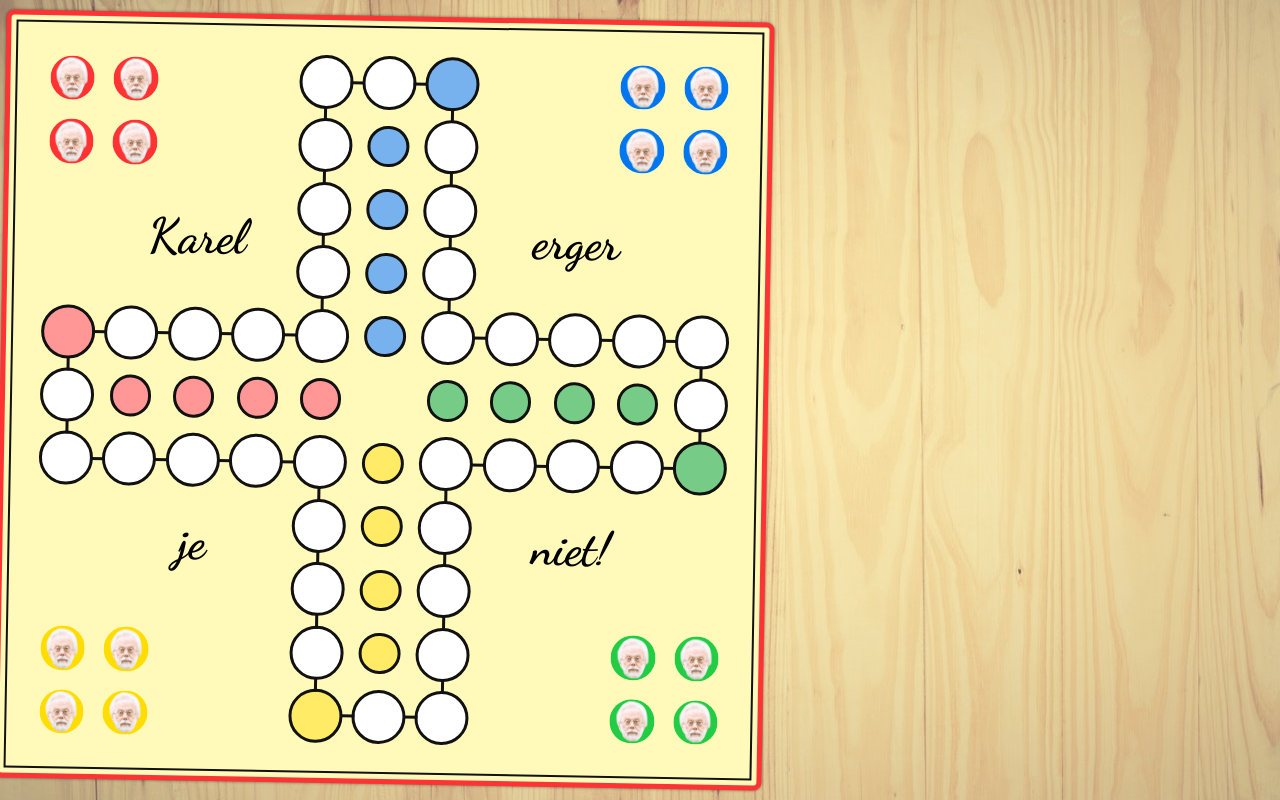
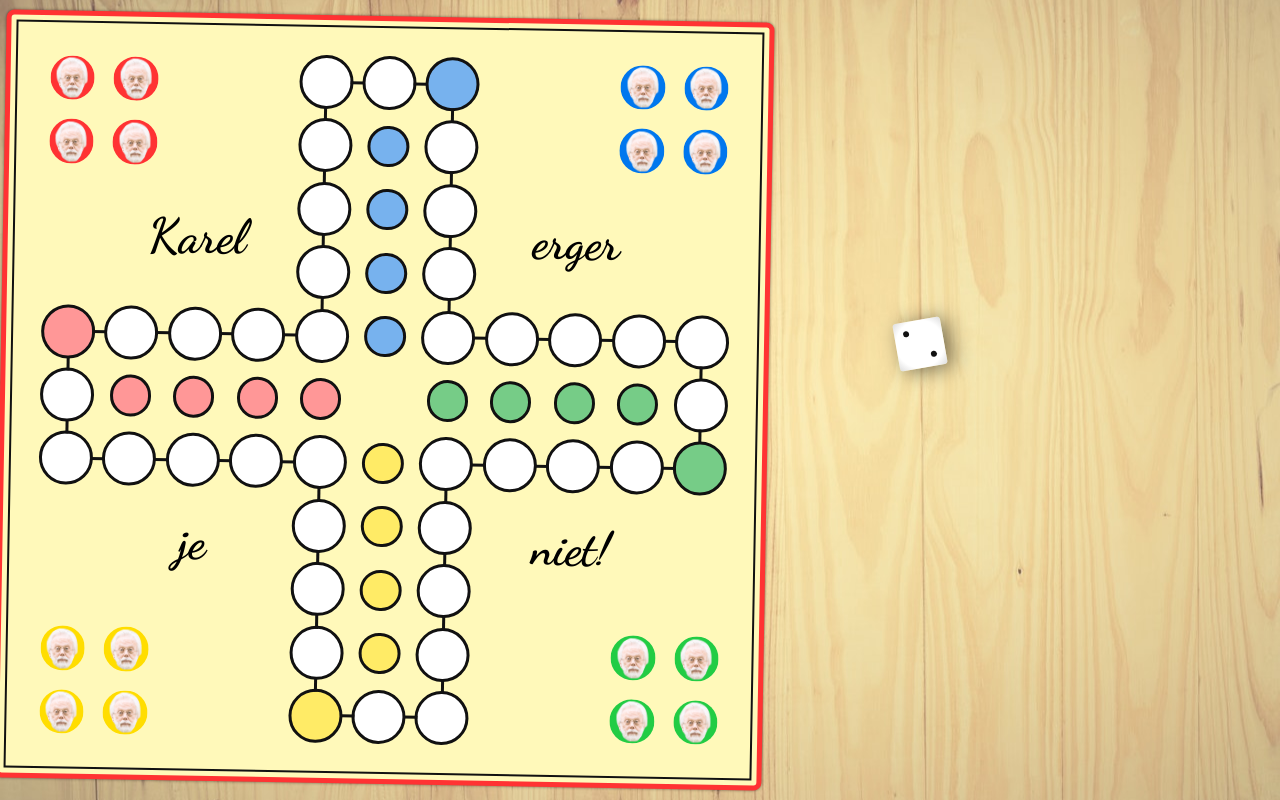
Before and after one commit to flauwekeul/karel-erger-je-niet, a React (Create React App) app: page / in a window 1280 px wide. Built offline with nearby package versions, Linux system fonts and the light colour scheme.

Commit message:
add Die component

```diff
--- a/src/App.tsx
+++ b/src/App.tsx
@@ -1,8 +1,14 @@
 import * as React from 'react'
 import Board from './Board/Board'
+import { Die, dieValue } from './Die/Die'
+
+const randomDieValue = () => Math.floor(Math.random() * 6) + 1 as dieValue
 
 const App = () => (
-    <Board/>
+    <>
+        <Board/>
+        <Die value={randomDieValue()} />
+    </>
 )
 
 export default App
--- a/src/Board/Board.css
+++ b/src/Board/Board.css
@@ -6,7 +6,7 @@
     border: 5px solid var(--color-red);
     border-radius: 1vmin;
     background-color: var(--color-board);
-    box-shadow: 0 0 3px rgba(1, 1, 1, 0.5);
+    box-shadow: 0 0 3px var(--color-shadow);
     transform: rotate(1deg);
 }
 
--- /dev/null
+++ b/src/Die/Die.css
@@ -0,0 +1,72 @@
+.Die {
+    position: absolute;
+    width: 6vmin;
+    height: 6vmin;
+    top: 40%;
+    left: 70%;
+    background: radial-gradient(circle, var(--color-white) 70%,#dddddd 100%);
+    border-radius: 3px;
+    box-shadow: 6px 3px 20px var(--color-shadow);
+}
+
+.Die .dot {
+    position: absolute;
+    width: 6px;
+    height: 6px;
+    background-color: var(--color-black);
+    border-radius: 999px;
+    margin: -3px 0 0 -3px;
+}
+
+.Die.value-1 .dot.top-left,
+.Die.value-1 .dot.top-right,
+.Die.value-1 .dot.dot.center-left,
+.Die.value-1 .dot.dot.center-right,
+.Die.value-1 .dot.dot.bottom-left,
+.Die.value-1 .dot.dot.bottom-right,
+.Die.value-2 .dot.top-right,
+.Die.value-2 .dot.dot.center-left,
+.Die.value-2 .dot.dot.center,
+.Die.value-2 .dot.dot.center-right,
+.Die.value-2 .dot.dot.bottom-left,
+.Die.value-3 .dot.top-left,
+.Die.value-3 .dot.dot.center-left,
+.Die.value-3 .dot.dot.center-right,
+.Die.value-3 .dot.dot.bottom-right,
+.Die.value-4 .dot.dot.center-left,
+.Die.value-4 .dot.dot.center,
+.Die.value-4 .dot.dot.center-right,
+.Die.value-5 .dot.dot.center-left,
+.Die.value-5 .dot.dot.center-right,
+.Die.value-6 .dot.dot.center {
+    display: none;
+}
+
+.Die .dot.top-left {
+    top: 25%;
+    left: 25%;
+}
+.Die .dot.top-right {
+    top: 25%;
+    left: 75%;
+}
+.Die .dot.center-left {
+    top: 50%;
+    left: 25%;
+}
+.Die .dot.center {
+    top: 50%;
+    left: 50%;
+}
+.Die .dot.center-right {
+    top: 50%;
+    left: 75%;
+}
+.Die .dot.bottom-left {
+    top: 75%;
+    left: 25%;
+}
+.Die .dot.bottom-right {
+    top: 75%;
+    left: 75%;
+}
--- /dev/null
+++ b/src/Die/Die.tsx
@@ -0,0 +1,26 @@
+import * as React from 'react'
+import './Die.css'
+
+export const Die = ({ value }: DieProps) => {
+    const style = {
+        transform: `rotate(${Math.floor(Math.random() * 360)}deg)`
+    }
+
+    return (
+        <div className={`Die value-${value}`} style={style}>
+            <div className="dot top-left"/>
+            <div className="dot top-right"/>
+            <div className="dot center-left"/>
+            <div className="dot center"/>
+            <div className="dot center-right"/>
+            <div className="dot bottom-left"/>
+            <div className="dot bottom-right"/>
+        </div>
+    )
+}
+
+export interface DieProps {
+    value: dieValue
+}
+
+export type dieValue = 1 | 2 | 3 | 4 | 5 | 6
--- a/src/Pawn/Pawn.css
+++ b/src/Pawn/Pawn.css
@@ -3,7 +3,7 @@
     background: url('/karel.png') center center no-repeat;
     background-size: 70%;
     border-radius: 999px;
-    /* box-shadow: 6px 3px 0 3px rgba(1, 1, 1, 0.2) */
+    /* box-shadow: 6px 3px 0 3px var(--color-shadow) */
 }
 
 .Pawn.red {
--- a/src/index.css
+++ b/src/index.css
@@ -12,6 +12,7 @@
   --color-green-light: #76CC87;
   --color-yellow: #fd0;
   --color-yellow-light: #FFEB66;
+  --color-shadow: rgba(1, 1, 1, 0.5);
 
   --font-stack-fancy: 'Dancing Script', cursive;
 }
```
